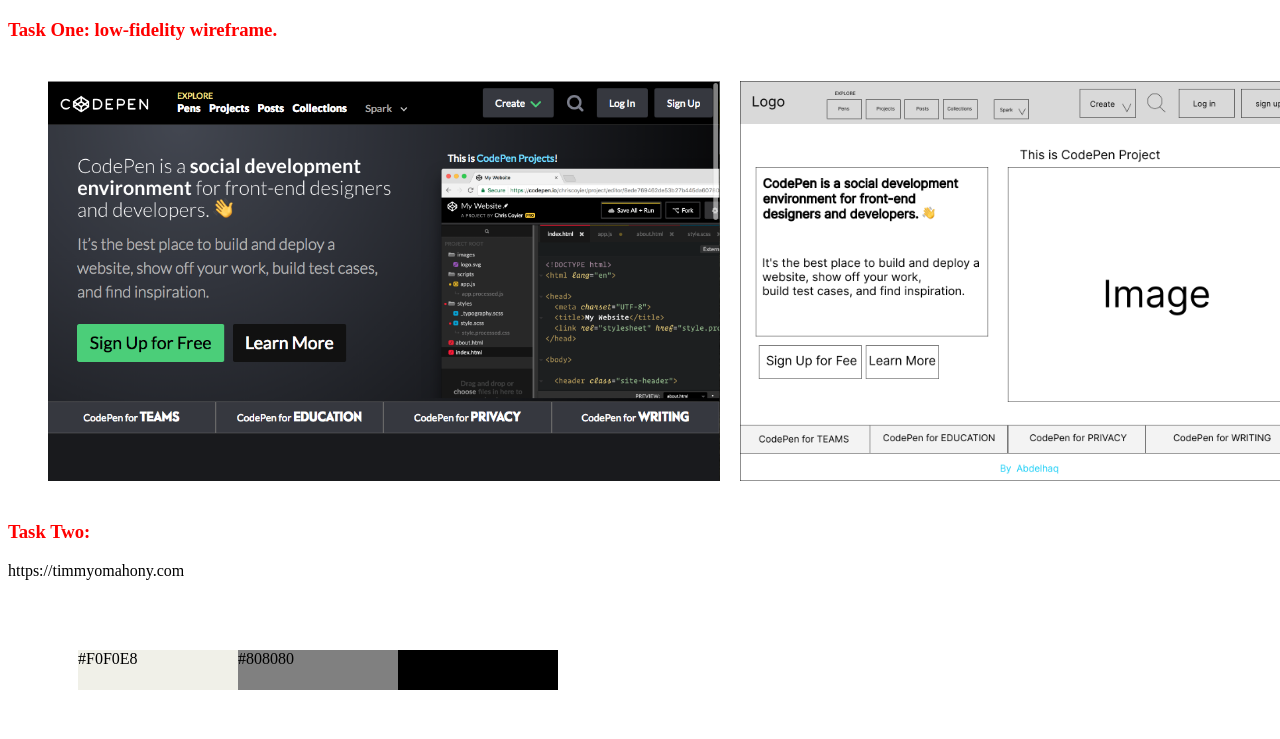
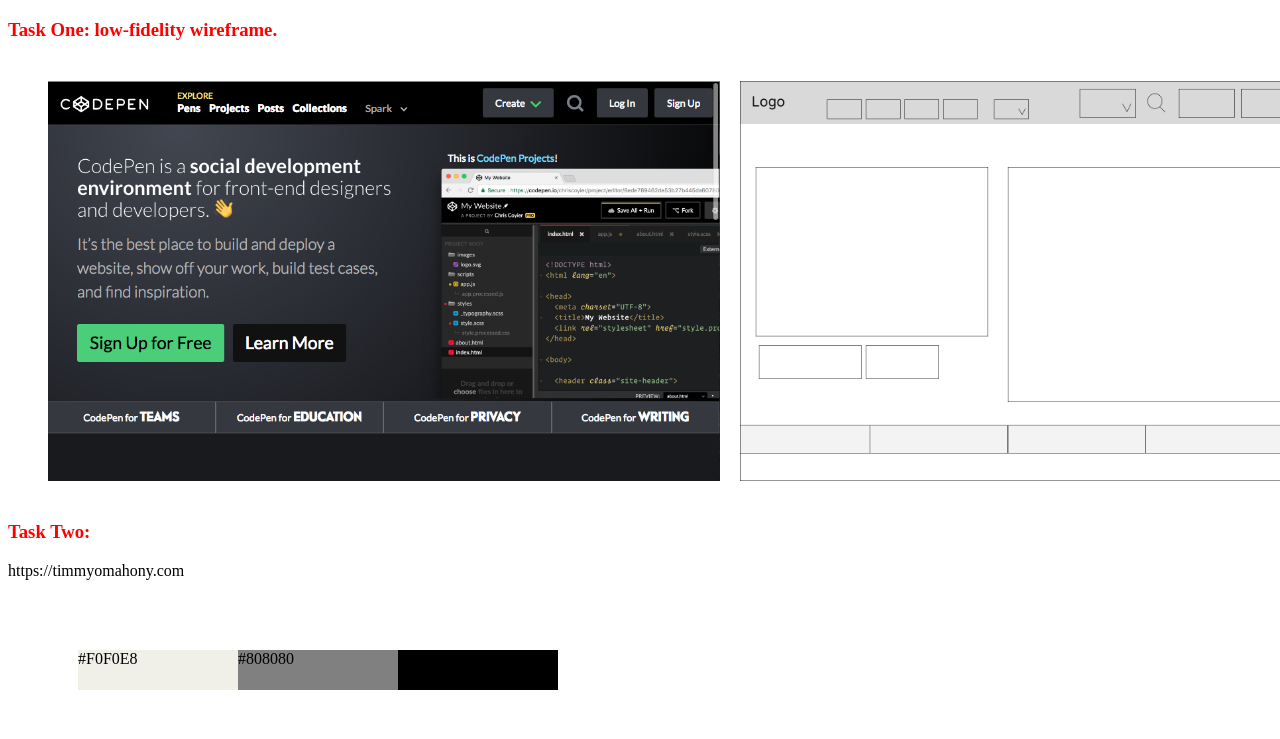
Before and after one commit to abdelhaqlim/M1C2-UI-UX-Assignment-Abdelhaq, a plain HTML site: page index.html in a window 1280 px wide. Shown: the part 61-800 px from the top of the page. Drawn offline with Linux system fonts and the light colour scheme.

Commit message:
cambiar fotot

```diff
--- a/index.html
+++ b/index.html
@@ -16,7 +16,7 @@
       </div>
       <div class="codepen">
         <!-- with Figma -->
-        <img src="/images/M1C2 UI_UX Assignment Abdelhaq (3).png" alt="" />
+        <img src="/images/UXAssignmentAbdelhaqSin (1).png" alt="" />
       </div>
     </div>
 
```
Also changed, not shown: images/UXAssignmentAbdelhaqSin (1).png (added).
